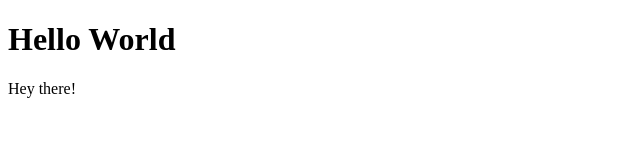
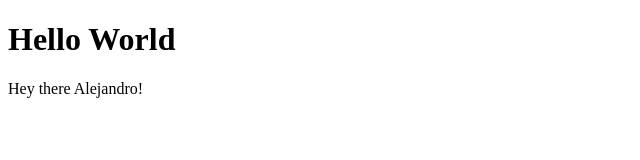
Before and after one commit to atroncosos/atroncosos, a plain HTML site: page index.html in a window 1280 px wide. Shown: the full height of the page, 0-640 px from the left. Drawn offline with Linux system fonts and the light colour scheme.

Commit message:
Cambiar saludo

```diff
--- a/index.html
+++ b/index.html
@@ -7,7 +7,7 @@
     <body>
         <h1>Hello World</h1>
         <p>
-            Hey there!
+            Hey there Alejandro!
         </p>
     </body>
 </html>
```
